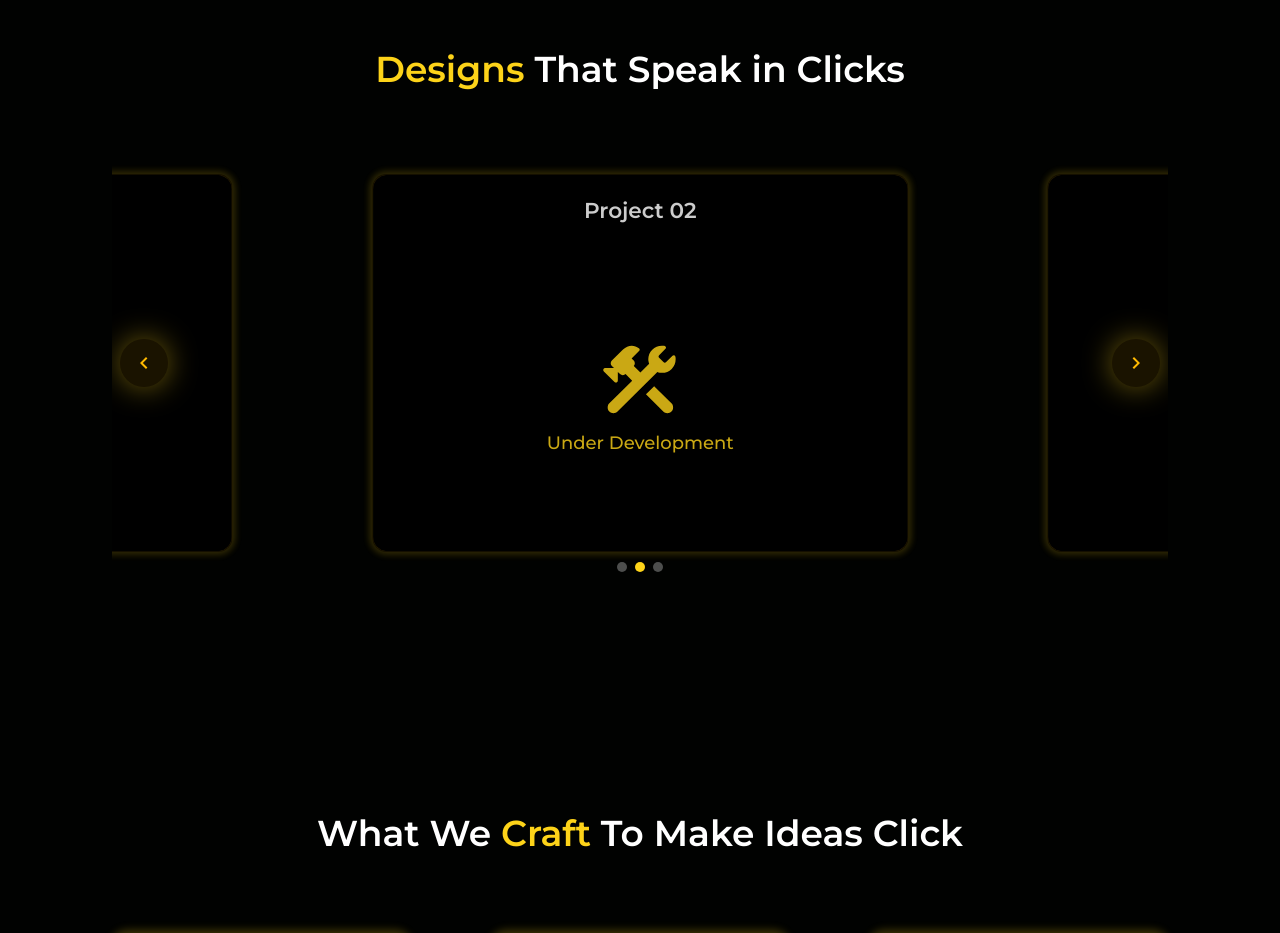
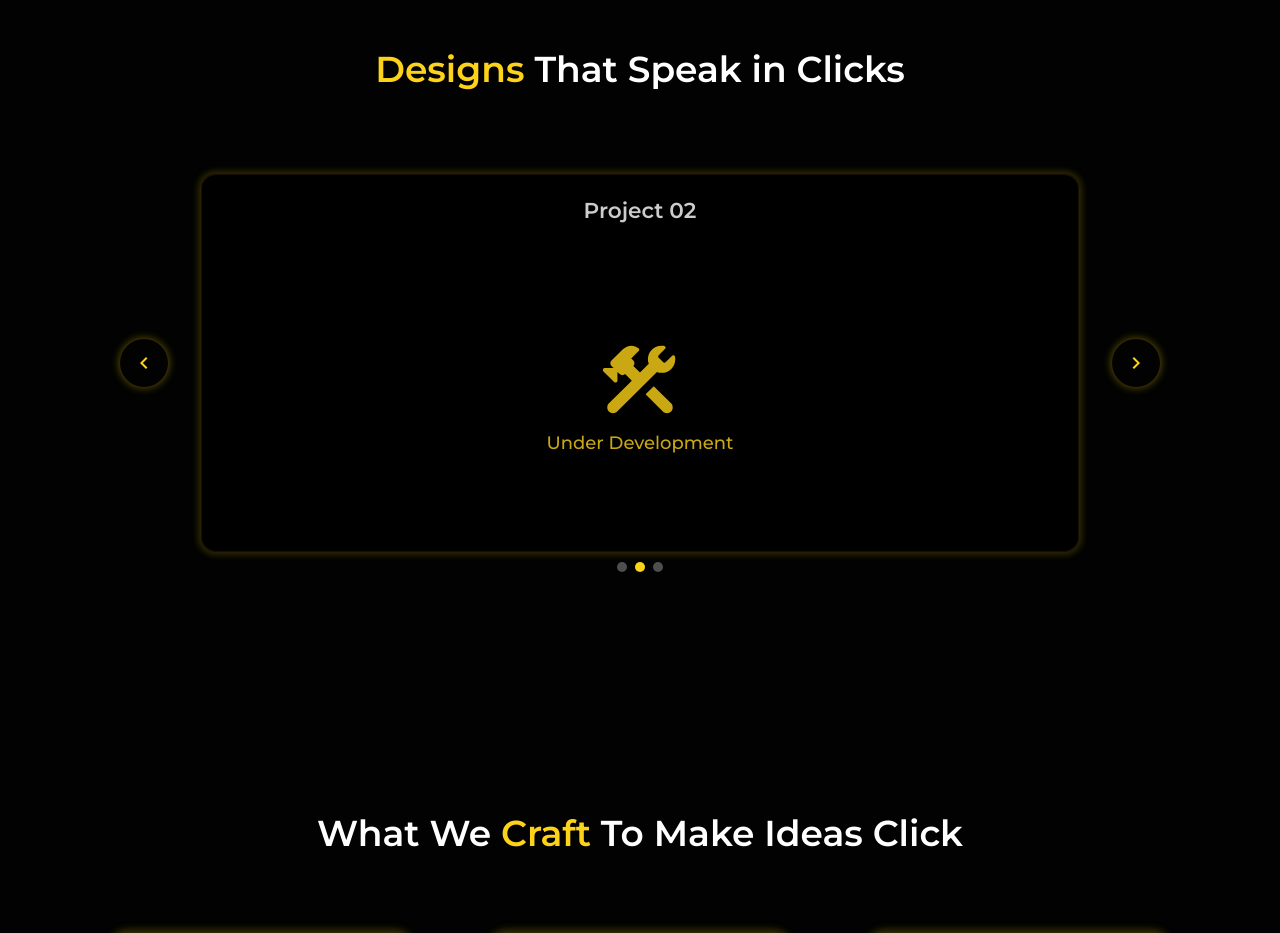
Before and after one commit to thryvetechnologies/thryve, a React (Vite) app: page / in a window 1280 px wide. Shown: the part 2040-2973 px from the top of the page. Built offline with nearby package versions, Linux system fonts and the light colour scheme.

Commit message:
feat: enhance TeamProfile component with rounded corners and update Projects component button styles

```diff
--- a/src/components/molecules/TeamProfile.tsx
+++ b/src/components/molecules/TeamProfile.tsx
@@ -55,7 +55,7 @@ const TeamProfile: React.FC = () => {
                 onClick={() => handleImageTouch(member.id)}
               />
 
-              <div className="hidden lg:flex absolute inset-0 bg-black bg-opacity-90 opacity-0 group-hover:opacity-100 transition-opacity duration-300 py-3 px-3 flex-col justify-start items-center text-center">
+              <div className="hidden lg:flex absolute inset-0 bg-black bg-opacity-90 opacity-0 group-hover:opacity-100 transition-opacity duration-300 py-3 px-3 flex-col justify-start items-center text-center rounded-lg">
                 <div className="mb-4">
                   <h1 className="text-lg sm:text-xl lg:text-2xl font-bold mb-1">
                     <span className="bg-gradient-to-r from-yellow-400 to-orange-500 bg-clip-text text-transparent">
@@ -74,7 +74,7 @@ const TeamProfile: React.FC = () => {
               </div>
 
               <div
-                className={`lg:hidden absolute inset-0 bg-black bg-opacity-90 transition-opacity duration-300 p-3 flex flex-col justify-start ${
+                className={`lg:hidden absolute inset-0 bg-black bg-opacity-90 transition-opacity duration-300 p-3 flex flex-col justify-start rounded-lg ${
                   activeMember === member.id
                     ? "opacity-100"
                     : "opacity-0 pointer-events-none"
--- a/src/components/organisms/Projects.tsx
+++ b/src/components/organisms/Projects.tsx
@@ -34,7 +34,6 @@ const Projects = () => {
 
         <Carousel
           className="relative z-[2] w-full"
-          centerMode={!isMobile}
           centerSlidePercentage={isMobile ? 100 : 64}
           infiniteLoop
           autoPlay
@@ -52,7 +51,7 @@ const Projects = () => {
                 type="button"
                 onClick={onClick}
                 title={label}
-                className="absolute left-2 top-1/2 z-10 -translate-y-1/2 rounded-full p-3 text-amber-400 bg-amber-400/10 shadow-[0_0_30px_rgba(253,211,25,.45)] hover:bg-amber-400/20"
+                className="absolute left-2 top-1/2 z-10 -translate-y-1/2 rounded-full p-3 text-primary bg-primary-400/10 shadow-[0_0_10px_rgba(253,211,25,.45)]"
               >
                 <svg
                   viewBox="0 0 24 24"
@@ -71,7 +70,7 @@ const Projects = () => {
                 type="button"
                 onClick={onClick}
                 title={label}
-                className="absolute right-2 top-1/2 z-10 -translate-y-1/2 rounded-full p-3 text-amber-400 bg-amber-400/10 shadow-[0_0_30px_rgba(253,211,25,.45)] hover:bg-amber-400/20"
+                className="absolute right-2 top-1/2 z-10 -translate-y-1/2 rounded-full p-3 text-primary bg-primary-400/10 shadow-[0_0_10px_rgba(253,211,25,.45)]"
               >
                 <svg
                   viewBox="0 0 24 24"
```
